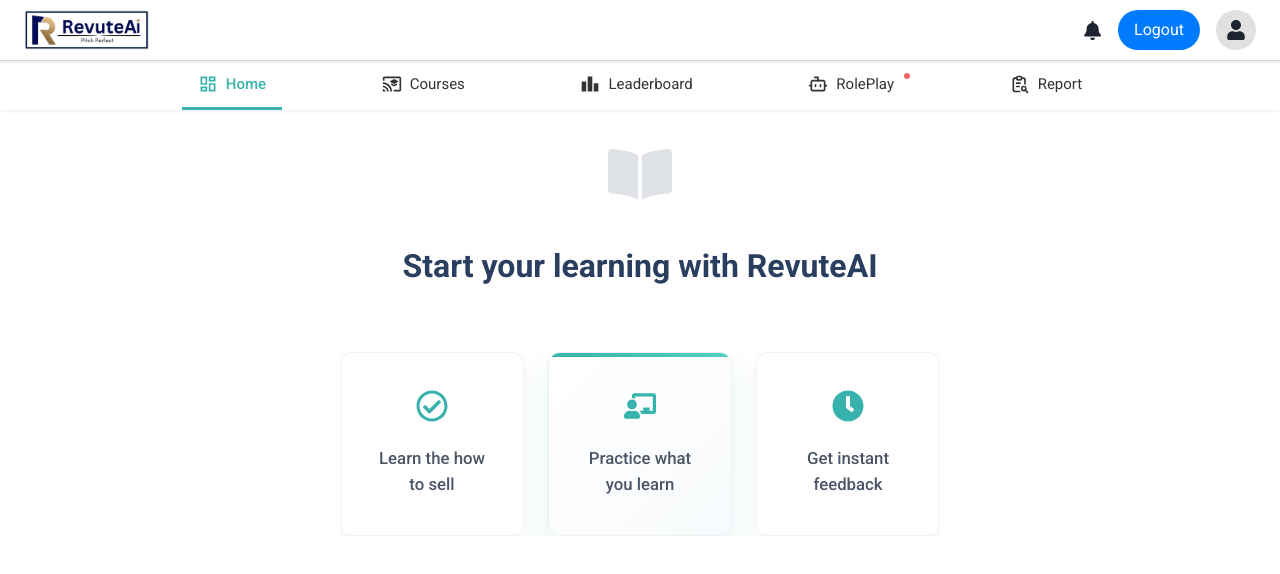
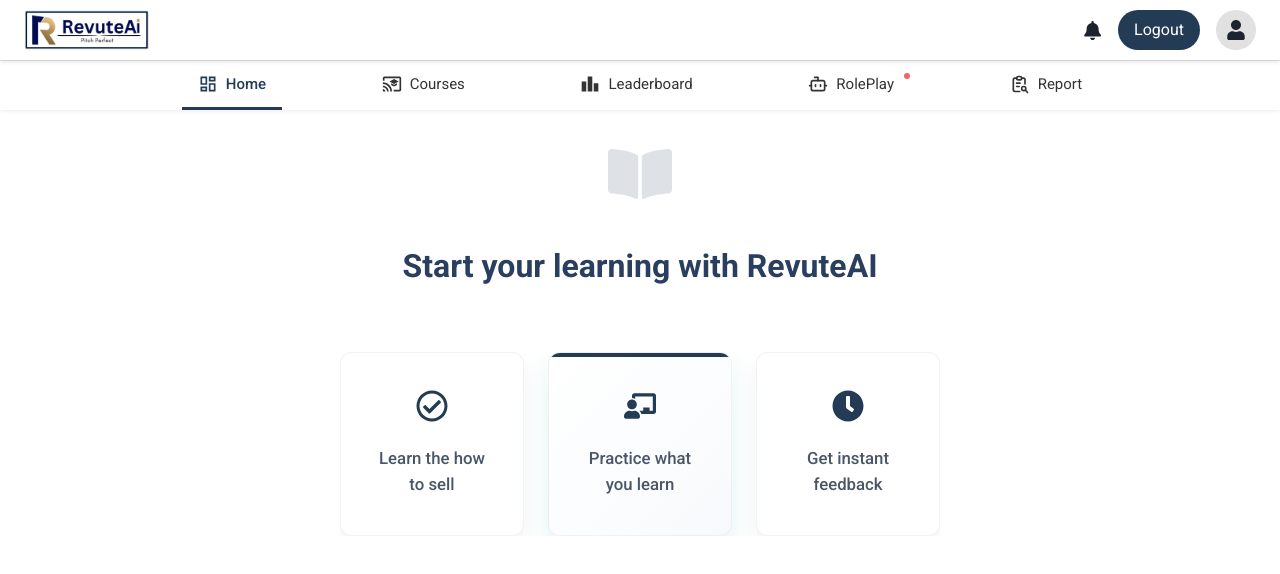
Before and after one commit to RevuteAI-bfsi/Platform, a React (Vite) app in the folder Client/: page /landingpage in a window 1280 px wide. Shown: the top 574 px of the page. Built offline with nearby package versions, Linux system fonts and the light colour scheme.

Commit message:
UI changes

```diff
--- a/Client/src/Components/CredentialsPage/Credentials.css
+++ b/Client/src/Components/CredentialsPage/Credentials.css
@@ -112,7 +112,7 @@
 .crediantials-btn {
   width: 100%;
   height: 48px;
-  background: #1B48DA;
+  background: #243b55;
   /* background: #7494ec; */
   border-radius: 8px;
   box-shadow: 0 0 10px rgba(0, 0, 0, 0.1);
@@ -153,7 +153,7 @@
   width: 300%;
   height: 100%;
   /* background: #7494ec; */
-  background: #1B48DA;
+  background: #243b55;
 
   border-radius: 150px;
   z-index: 2;
--- a/Client/src/Components/Dashboard/Dashboard.css
+++ b/Client/src/Components/Dashboard/Dashboard.css
@@ -43,7 +43,7 @@
 }
 
 .cta-button {
-  background: #38B2AC;
+  background: #243b55;
   color: white;
   border: none;
   padding: 0.75rem 2rem;
@@ -121,11 +121,11 @@
 
 .value-item:nth-child(2)::before {
   opacity: 1;
-  background: linear-gradient(to right, #38B2AC, #4FD1C5);
+  background: linear-gradient(to right, #243b55, #243b55);
 }
 
 .value-icon {
-  color: #38B2AC;
+  color: #243b55;
   font-size: 2rem;
   margin-bottom: 0.5rem;
   transition: transform 0.3s ease;
--- a/Client/src/Components/Navbar/Navbar.css
+++ b/Client/src/Components/Navbar/Navbar.css
@@ -30,7 +30,7 @@
 }
 
 .navbar__btn {
-  background-color: #007bff;
+  background-color: #243b55;
   color: #fff;
   border: none;
   border-radius: 20px;
@@ -40,7 +40,9 @@
 }
 
 .navbar__btn:hover {
-  background-color: #0056b3;
+  background-color: #FFFFFF;
+  color: #000000;
+  border: #000000 1px solid;
 }
 
 .profileContainer{
--- a/Client/src/Components/Navbar_landingPage/Navbar_Landingpage.css
+++ b/Client/src/Components/Navbar_landingPage/Navbar_Landingpage.css
@@ -82,18 +82,20 @@
 
 .demoHomepage-container {
   padding: 10px 18px;
-  background-color: #1B48DA;
+  background-color: #243b55;
   color: #ffffff;
-  border: none;
+  border: 1px solid #000000;
   border-radius: 25px;
   font-size: 18px;
   font-weight: 400;
   cursor: pointer;
-  transition: background-color 0.3s;
+  transition: background-color 0.3s, color 0.3s;
 }
 
 .demoHomepage-container:hover {
-  background-color: #527BF2;
+
+  background-color: #ffffff;
+  color: #000000;
 }
 
 .menu-icon {
--- a/Client/src/Components/SideBar/SideBar_landing.css
+++ b/Client/src/Components/SideBar/SideBar_landing.css
@@ -60,13 +60,13 @@
 
 /* Hover effect for modern subtle animation */
 .sidebar li:hover {
-  color: #38B2AC; /* Using teal color from your existing CSS */
+  color: #243b55; /* Using teal color from your existing CSS */
 }
 
 /* Active menu item style */
 .sidebar li.active {
-  color: #38B2AC;
-  border-bottom: 3px solid #38B2AC;
+  color: #243b55;
+  border-bottom: 3px solid #243b55;
   font-weight: 500;
 }
 
--- a/Client/src/CoursePlatform/TrainingComponent/ReadingTraining.css
+++ b/Client/src/CoursePlatform/TrainingComponent/ReadingTraining.css
@@ -206,7 +206,7 @@
 
 /* Header area (title) */
 .reading-card h3 {
-  background: linear-gradient(90deg, #4a6baf, #527bc4);
+  background: linear-gradient(90deg, #243b55, #243b55);
   color: #fff;
   margin: 0;
   padding: 15px 20px;
```
